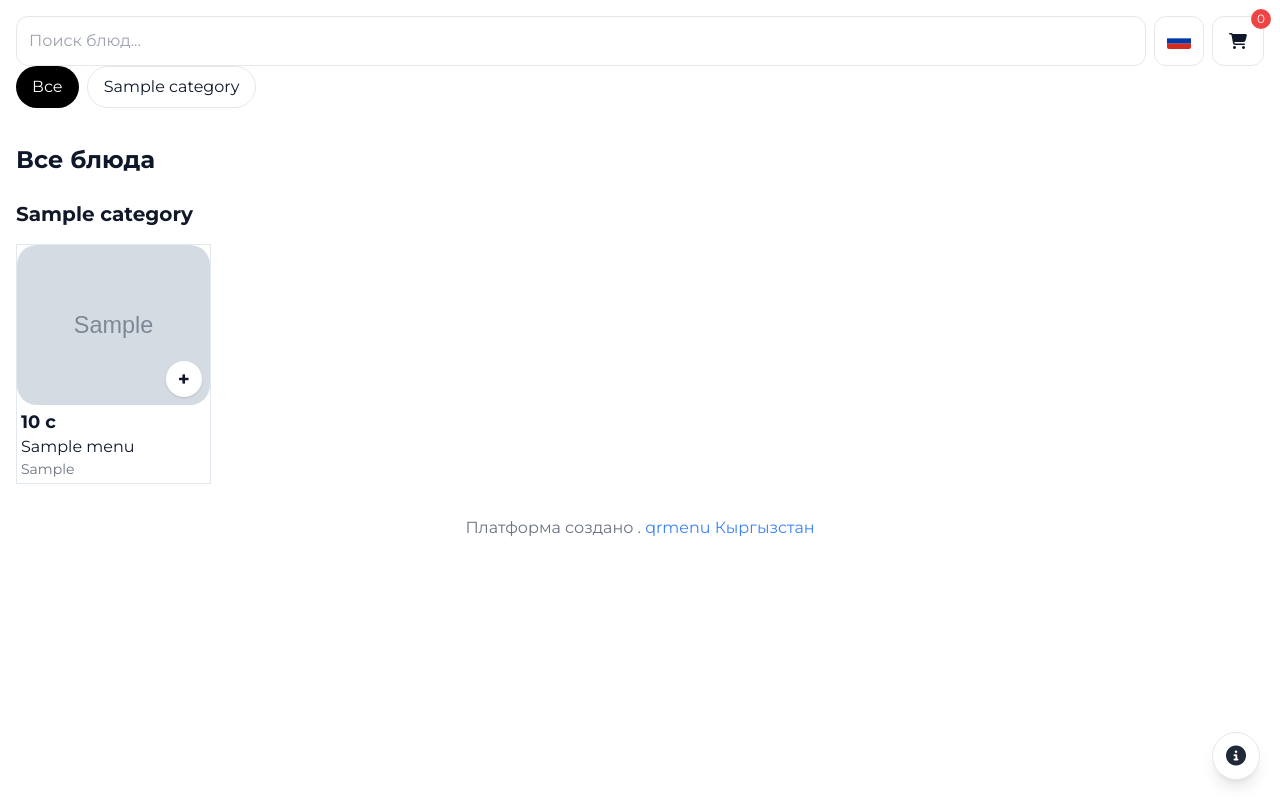
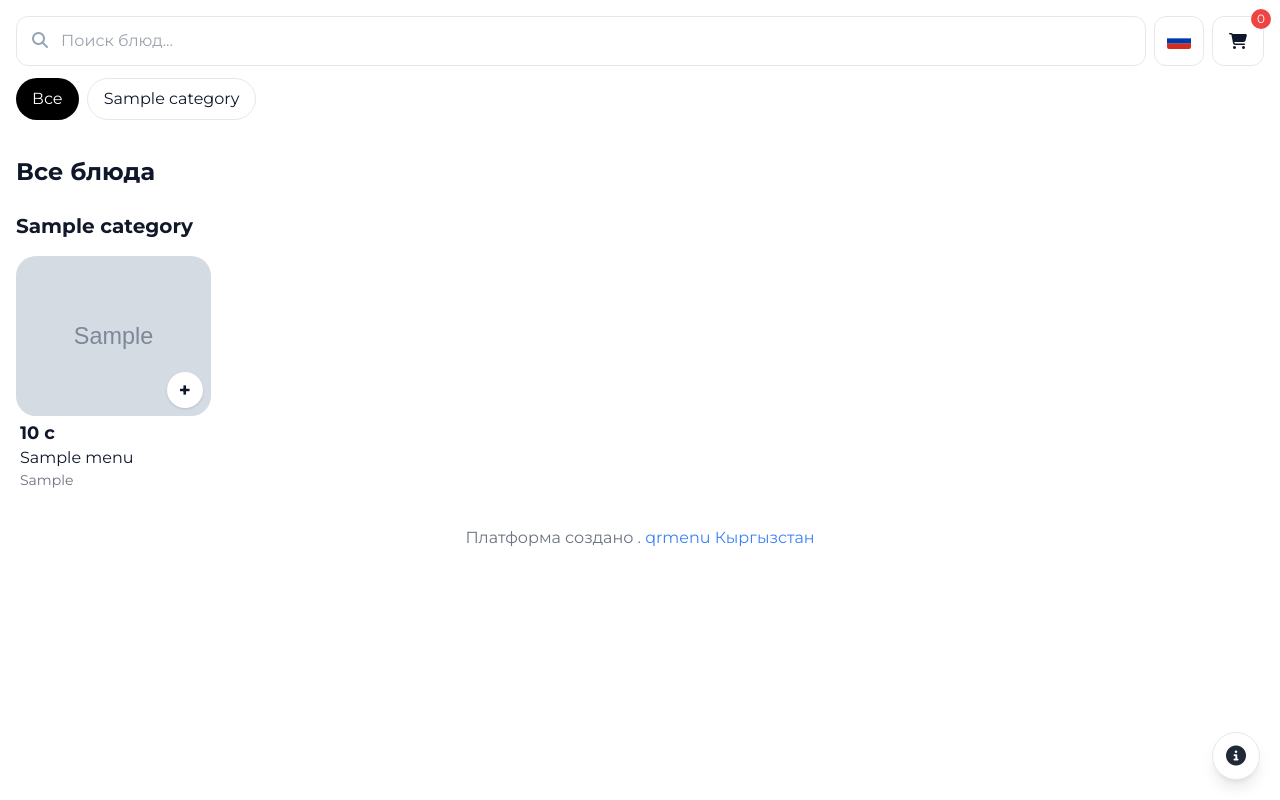
Before and after one commit to kubaofficialpage/qr-menu-restaurant-flask, a Flask app: a page that uses templates/index.html in a window 1280 px wide. Run offline with Flask 3, Linux system fonts and the light colour scheme; the visitor is signed in with stand-in values (Sample User, id 1); tables that the repository leaves empty hold one stand-in row (values such as "Sample post"); grey boxes marked "Sample" are stand-in pictures; some libraries are stand-ins or nearby versions.

Commit message:
Улучшено  дизайн клиентский часть

```diff
--- a/static/css/app.css
+++ b/static/css/app.css
@@ -164,7 +164,7 @@ font-size:14px;
 
 /* Cart page */
 .cart-page {
-background:var(--color-page);
+background:#fff;
 }
 
 .cart-page-top {
--- a/static/js/render.js
+++ b/static/js/render.js
@@ -109,7 +109,7 @@ export function renderMenuSkeleton(count = 12) {
         const nameW = 72 + Math.floor(Math.random() * 72);
         const amountW = 52 + Math.floor(Math.random() * 90);
         return `
-            <article data-menu-skeleton class="border border-slate-200 bg-white p-0">
+            <article data-menu-skeleton class="bg-white p-0">
                 <div class="bg-slate-50 rounded-[18px] overflow-hidden">
                     <div class="w-full h-40 bg-gray-200 animate-pulse"></div>
                 </div>
@@ -206,7 +206,7 @@ function renderMenuItemHtml(item, index = 0) {
     const delay = getMenuItemDelay(index);
 
     return `
-        <article class="menu-item is-entering border border-slate-200 bg-white p-0 ${isAvailable ? "cursor-pointer" : "opacity-70 cursor-not-allowed"}" style="--menu-item-delay:${delay}ms" data-menu-item-id="${itemId}" ${isAvailable ? `data-action="openItemModal" data-param="${itemId}"` : 'aria-disabled="true"'}>
+        <article class="menu-item is-entering bg-white p-0 ${isAvailable ? "cursor-pointer" : "opacity-70 cursor-not-allowed"}" style="--menu-item-delay:${delay}ms" data-menu-item-id="${itemId}" ${isAvailable ? `data-action="openItemModal" data-param="${itemId}"` : 'aria-disabled="true"'}>
             <div class="img-box relative overflow-hidden rounded-[20px] bg-slate-50">
                 ${renderMenuImageMarkup({
                     src: imageSrc,
--- a/templates/cart.html
+++ b/templates/cart.html
@@ -14,9 +14,9 @@
 <link rel="stylesheet" href="/static/css/app.css">
 </head>
 
-<body class="bg-gray-100 min-h-screen">
+<body class="bg-white min-h-screen text-slate-900">
 <div class="cart-page min-h-screen pb-28">
-    <header class="cart-page-top sticky top-0 z-20 bg-gray-100/95 backdrop-blur px-4 py-3">
+    <header class="cart-page-top sticky top-0 z-20 bg-white/95 backdrop-blur px-4 py-3">
         <div class="max-w-7xl mx-auto flex items-center justify-between gap-3">
             <a href="{% if restaurant %}/{{ restaurant.slug }}{% else %}/{% endif %}" class="w-10 h-10 bg-white border rounded-xl flex items-center justify-center" aria-label="Назад">
                 <i class="fa-solid fa-chevron-left" aria-hidden="true"></i>
@@ -50,7 +50,7 @@
     </header>
 
     <main class="max-w-7xl mx-auto px-4">
-        <section id="cartPageItems" data-cart-tour="items" class="cart-page-list mt-3 flex flex-col gap-1"></section>
+        <section id="cartPageItems" data-cart-tour="items" class="cart-page-list mt-3 flex flex-col gap-3"></section>
 
         <section data-cart-tour="menu" class="mt-5">
             <h2 class="text-xl font-bold mb-3" data-i18n="similar">Похожее</h2>
--- a/templates/index.html
+++ b/templates/index.html
@@ -3,7 +3,7 @@
 {% import "admin/partials/ui_macros.html" as ui %}
 <head>
 <meta charset="UTF-8">
-<meta name="viewport" content="width=device-width, initial-scale=0.8, maximum-scale=0.8, user-scalable=no">
+<meta name="viewport" content="width=device-width, initial-scale=1, maximum-scale=1, user-scalable=no">
 <title>qrmenu Кыргызстан</title>
 
 <script src="https://cdn.tailwindcss.com"></script>
@@ -20,6 +20,9 @@
     <div class="sticky top-0 z-20 mb-4 bg-white/90 px-4 pt-4 pb-3 backdrop-blur supports-[backdrop-filter]:bg-white/80">
     <div class="flex gap-2">
         <div class="relative flex-1">
+            <span class="pointer-events-none absolute left-4 top-1/2 z-10 -translate-y-1/2 text-slate-400">
+                <i class="fa-solid fa-magnifying-glass" aria-hidden="true"></i>
+            </span>
             <input
                 id="search"
                 name="search"
@@ -31,7 +34,7 @@
                 data-i18n-placeholder="search_placeholder"
                 data-i18n-aria-label="search_aria"
                 aria-controls="searchDropdown"
-                class="w-full p-3 rounded-xl border"
+                class="w-full rounded-xl border border-slate-200 bg-white py-3 pl-11 pr-3 text-slate-900 outline-none transition focus:border-slate-300 focus:ring-2 focus:ring-slate-100"
             >
 
             <div
@@ -70,7 +73,7 @@
         </a>
     </div>
 
-    <nav id="categories" class="flex gap-2 overflow-x-auto pb-2" aria-label="Категории меню"></nav>
+    <nav id="categories" class="mt-3 flex gap-2 overflow-x-auto pb-2" aria-label="Категории меню"></nav>
     </div>
 
     <div class="px-4 pb-8">
```
Also changed, not shown: static/js/cart-page.js (+17 -17 lines).
